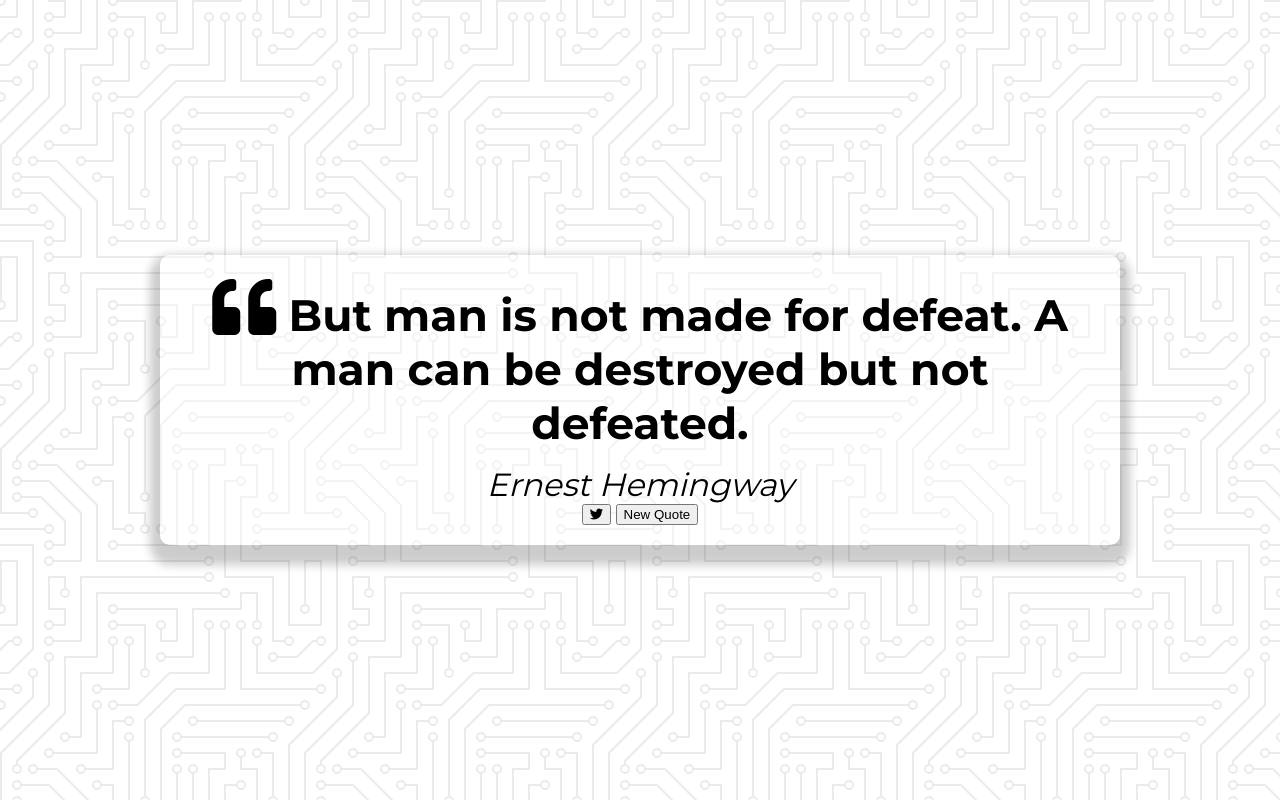
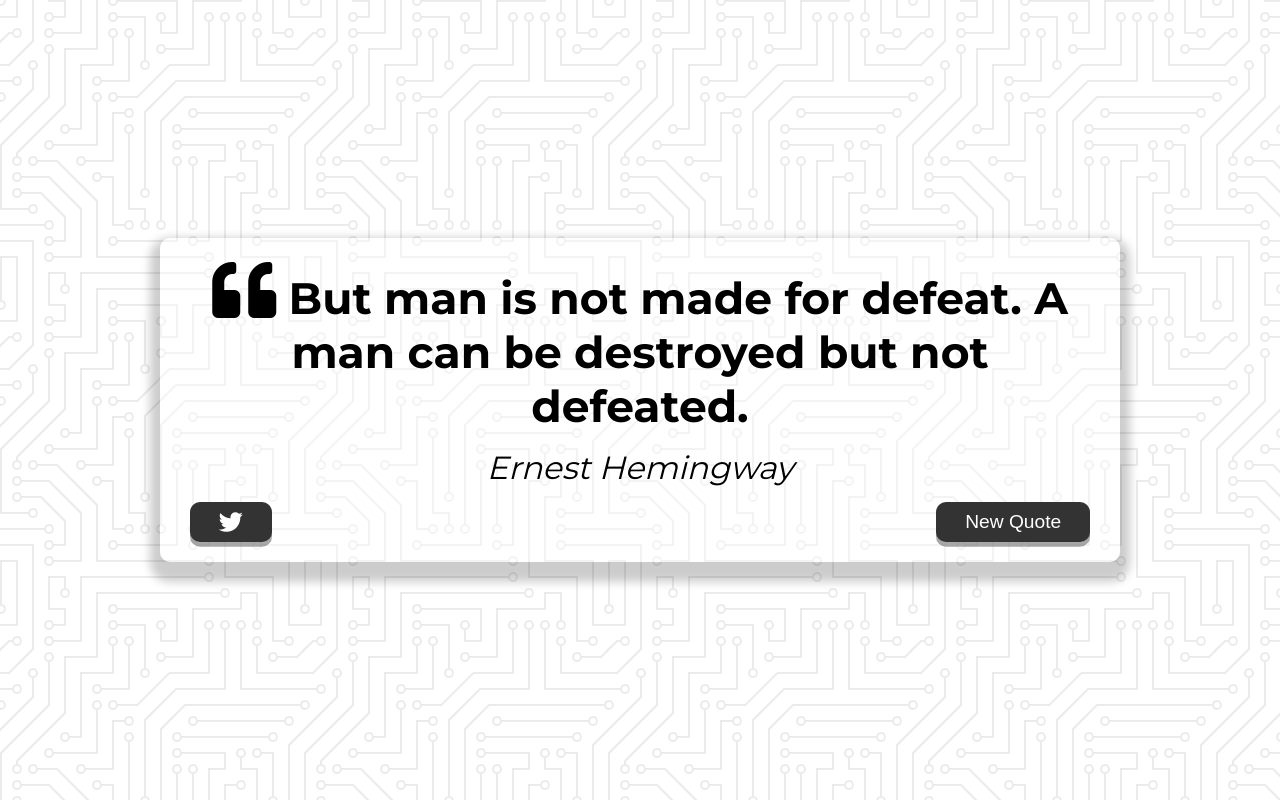
Before and after one commit to znarro/quote-generator, a plain HTML site: page index.html in a window 1280 px wide. Drawn offline with Linux system fonts and the light colour scheme.

Commit message:
Buttons styles

```diff
--- a/style.css
+++ b/style.css
@@ -46,6 +46,42 @@ body {
   font-style: italic;
 }
 
+.button-container {
+  margin-top: 15px;
+  display: flex;
+  justify-content: space-between;
+}
+
+button {
+  cursor: pointer;
+  font-size: 1.2rem;
+  height: 2.5rem;
+  border: none;
+  border-radius: 10px;
+  color: #fff;
+  background-color: #333;
+  outline: none;
+  padding: 0.5rem 1.8rem;
+  box-shadow: 0 0.3rem rgba(121, 121, 121, 0.65);
+}
+
+button:hover {
+  filter: brightness(110%);
+}
+
+button:active {
+  transform: translate(0, 0.3rem);
+  box-shadow: 0 0 rgba(255, 255, 255, 0.65);
+}
+
+.twitter-button:hover {
+  color: #38a1f3;
+}
+
+.fa-twitter {
+  font-size: 1.5rem;
+}
+
 /* Media query: Tablet or smaller */
 @media screen and (max-width: 1000px) {
   .quote-container {
```
